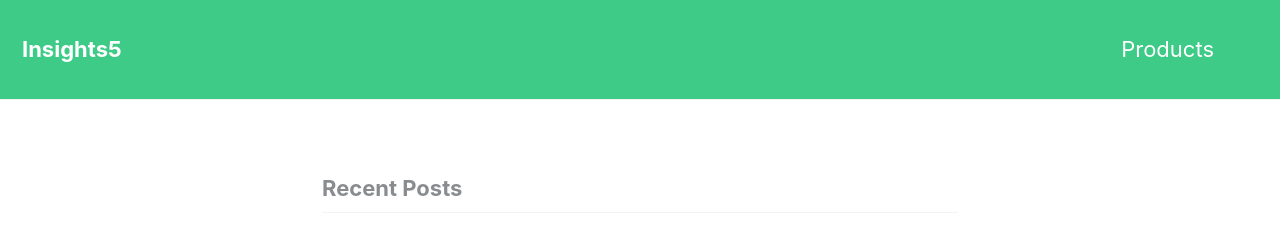
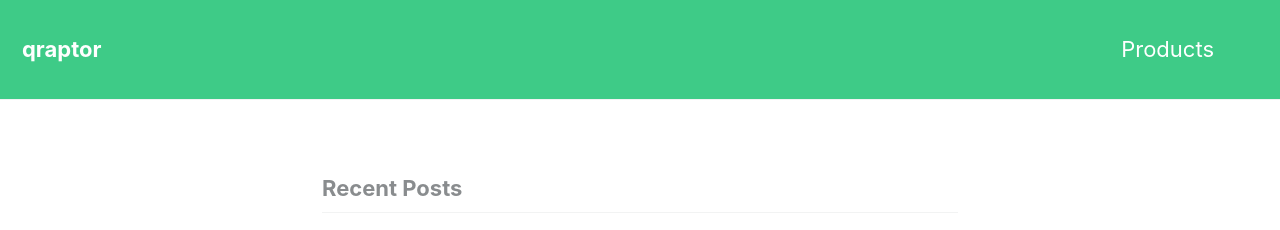
Before and after one commit to jenslaufer/qraptor-site, a Jekyll site: the page built from index.html, in a window 1280 px wide. Shown: the top 230 px of the page. Built offline with Jekyll 4.4.1, drawn with Linux system fonts in a browser that asks for light colours; the list of posts is cut into pages by our own code.

Commit message:
fixed website name

```diff
--- a/_config.yml
+++ b/_config.yml
@@ -9,10 +9,10 @@ minimal_mistakes_skin    : "default" # "air", "contrast", "dark", "dirt", "mint"
 
 # Site Settings
 locale                   : "en"
-title                    : "Insights5"
+title                    : "qraptor"
 title_separator          : "-"
 name                     : "Jens Laufer"
-description              : "fiverr data insights"
+description              : "Intelligent Systems"
 url                      : # the base hostname & protocol for your site e.g. "https://mmistakes.github.io"
 baseurl                  : # the subpath of your site, e.g. "/blog"
 repository               : # GitHub username/repo-name e.g. "mmistakes/minimal-mistakes"
@@ -85,7 +85,7 @@ analytics:
 author:
   name             : "Jens Laufer"
   avatar           : # path of avatar image, e.g. "/assets/images/bio-photo.jpg"
-  bio              : "Chief Data Scientist @insights5"
+  bio              : "Chief Data Scientist @qraptor"
   location         : "Karlstein a. Main, Germany"
   email            :
   uri              : "https://jenslaufer.com"
```
